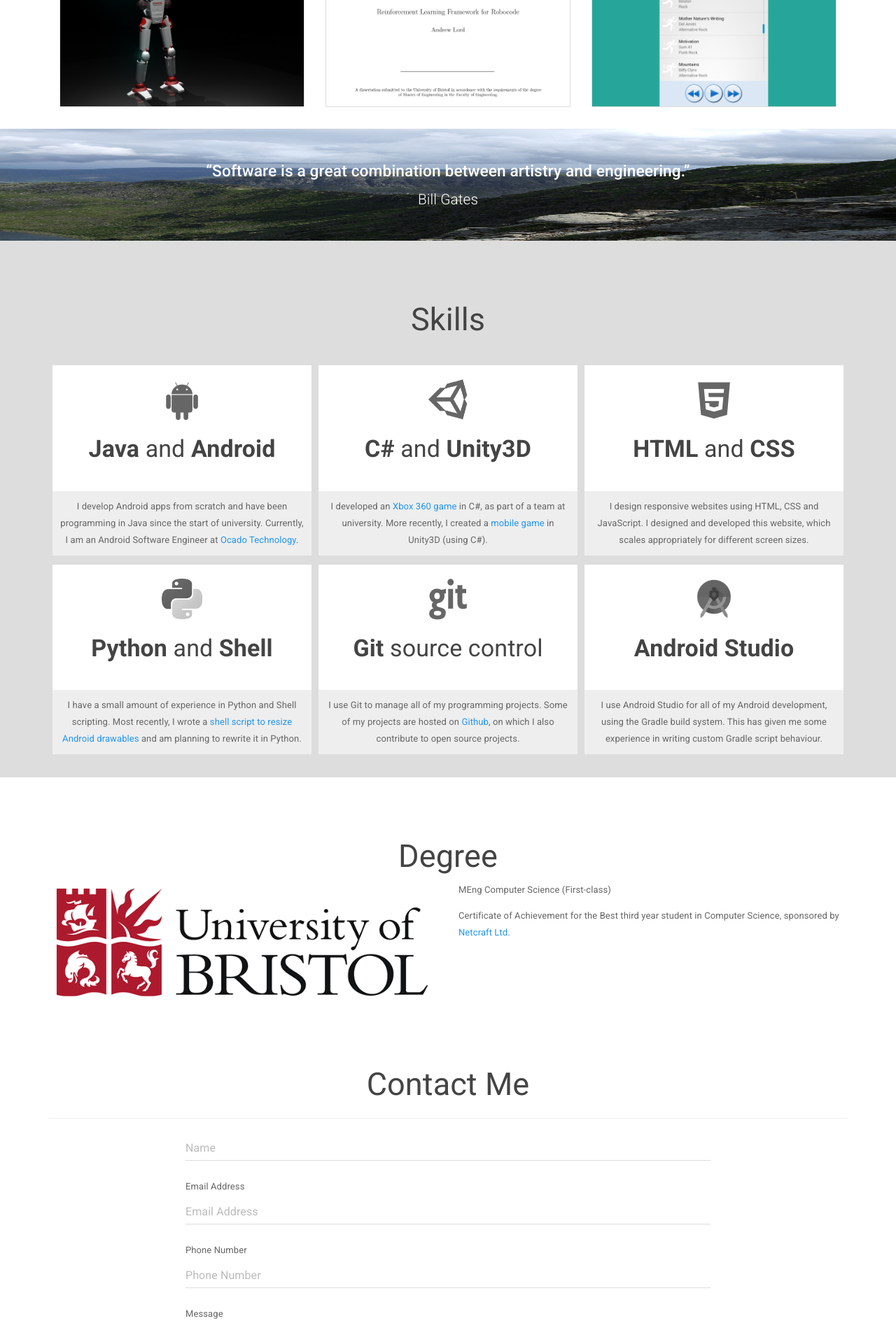
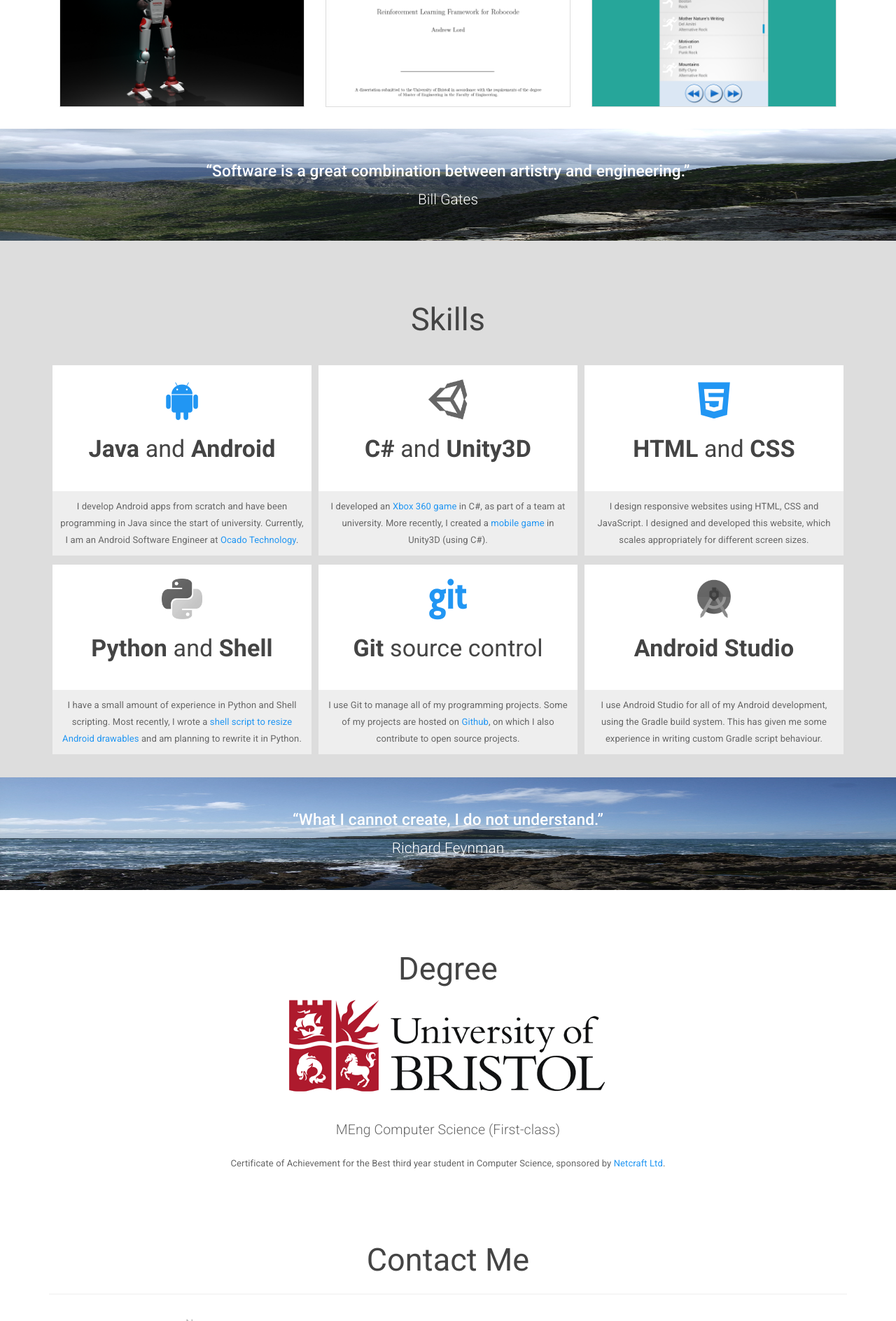
Before and after one commit to npmcdn-to-unpkg-bot/andrewlord1990.github.io, a PHP site: page / in a window 1280 px wide. Shown: the part 1760-3648 px from the top of the page at 70% size. Run offline with PHP 8.4, Linux system fonts and the light colour scheme.

Commit message:
Added degree section.

```diff
--- a/css/main.css
+++ b/css/main.css
@@ -297,6 +297,7 @@ section .heading {
 
 #skills .skill .fa {
     font-size: 58px;
+    color: #2196f3;
 }
 
 #skills .skill .header img {
@@ -307,6 +308,22 @@ section .heading {
     background: #eee;
     width: 100%;
     padding: 10px;
+}
+
+/* Thinking quote */
+
+#thinking-quote {
+    background-image: url('../img/worms-head.jpg');
+}
+
+/* Degree */
+
+#degree img {
+    max-height: 150px;
+}
+
+#degree-detail {
+    margin-top: 30px;
 }
 
 /* Buttons */
--- a/index.html
+++ b/index.html
@@ -50,6 +50,9 @@
                     </li>
                     <li class="page-scroll">
                         <a href="#skills">Skills</a>
+                    </li>
+                    <li class="page-scroll">
+                        <a href="#degree">Degree</a>
                     </li>
                     <li class="page-scroll">
                         <a href="#work">Work</a>
@@ -268,7 +271,7 @@
 
             <div class="col-md-4 text-center skill">
                 <div class="header">
-                    <img src="img/unity3d.jpg" alt="Unity3D"/>
+                    <img src="img/unity3d.jpg" alt="Unity3D" />
                     <h3><strong>C#</strong> and <strong>Unity3D</strong></h3>
                 </div>
                 <p>I developed an <a href="https://github.com/andrewlord1990/resonance-game">Xbox 360 game</a> in C#, as part of a team at university. More recently, I created a <a href="https://play.google.com/store/apps/details?id=com.blastcapgames.wackybat">mobile game</a> in Unity3D (using C#).</p>
@@ -284,7 +287,7 @@
 
             <div class="col-md-4 text-center skill">
                 <div class="header">
-                    <img src="img/python.png" alt="Python"/>
+                    <img src="img/python.png" alt="Python" />
                     <h3><strong>Python</strong> and <strong>Shell</strong></h3>
                 </div>
                 <p>I have a small amount of experience in Python and Shell scripting. Most recently, I wrote a <a href="https://github.com/andrewlord1990/android-resize-drawable-script">shell script to resize Android drawables</a> and am planning to rewrite it in Python.</p>
@@ -300,7 +303,7 @@
 
             <div class="col-md-4 text-center skill">
                 <div class="header">
-                    <img src="img/android-studio.png" alt="Android Studio"/>
+                    <img src="img/android-studio.png" alt="Android Studio" />
                     <h3><strong>Android Studio</strong></h3>
                 </div>
                 <p>I use Android Studio for all of my Android development, using the Gradle build system. This has given me some experience in writing custom Gradle script behaviour.</p>
@@ -309,19 +312,26 @@
         </div>
     </section>
 
+    <div id="thinking-quote" class="quote-section">
+        <div class="container">
+            <div class="col-md-12">
+                <p class="quote-body">“What I cannot create, I do not understand.”</p>
+                <p class="quote-author">Richard Feynman</p>
+            </div>
+        </div>
+    </div>
+
     <section id="degree">
         <div class="container">
-            <div class="row">
-                <div class="col-md-12 text-center">
-                    <h2>Degree</h2>
-                </div>
-                <div class="col-sm-6">
-                    <img src="img/bristol.png" class="img-responsive" alt="University of Bristol" />
-                </div>
-                <div class="col-sm-6">
-                    <p>MEng Computer Science (First-class)</p>
-                    <p>Certificate of Achievement for the Best third year student in Computer Science, sponsored by <a href="http://www.netcraft.com/">Netcraft Ltd</a>.</p>
-                </div>
+            <div class="heading text-center">
+                <h2>Degree</h2>
+            </div>
+            <div class="col-md-12">
+                <img src="img/bristol.png" class="img-responsive center-block" alt="University of Bristol" />
+            </div>
+            <div id="degree-detail" class="col-md-12 text-center">
+                <p class="lead">MEng Computer Science (First-class)</p>
+                <p>Certificate of Achievement for the Best third year student in Computer Science, sponsored by <a href="http://www.netcraft.com/">Netcraft Ltd</a>.</p>
             </div>
         </div>
     </section>
```
